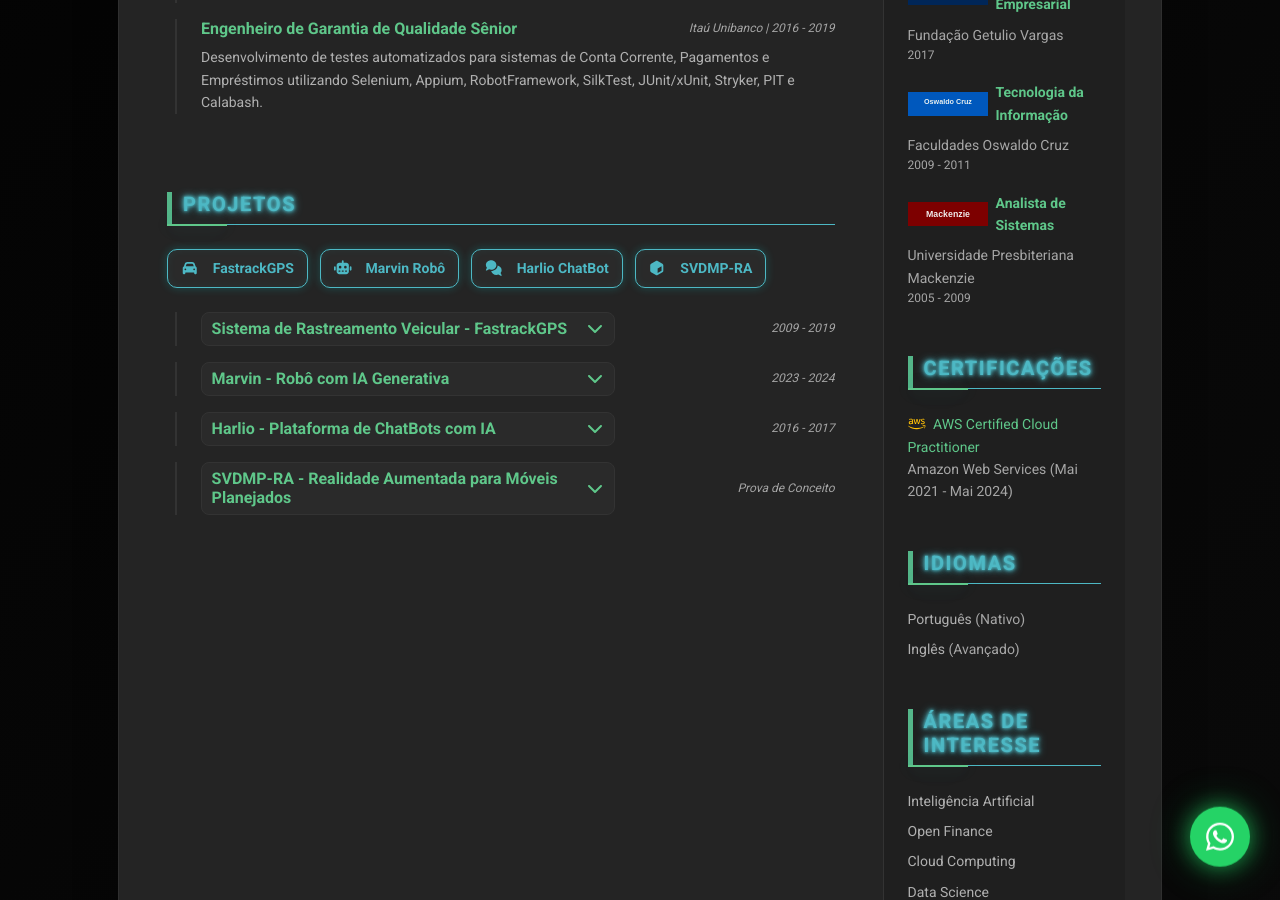
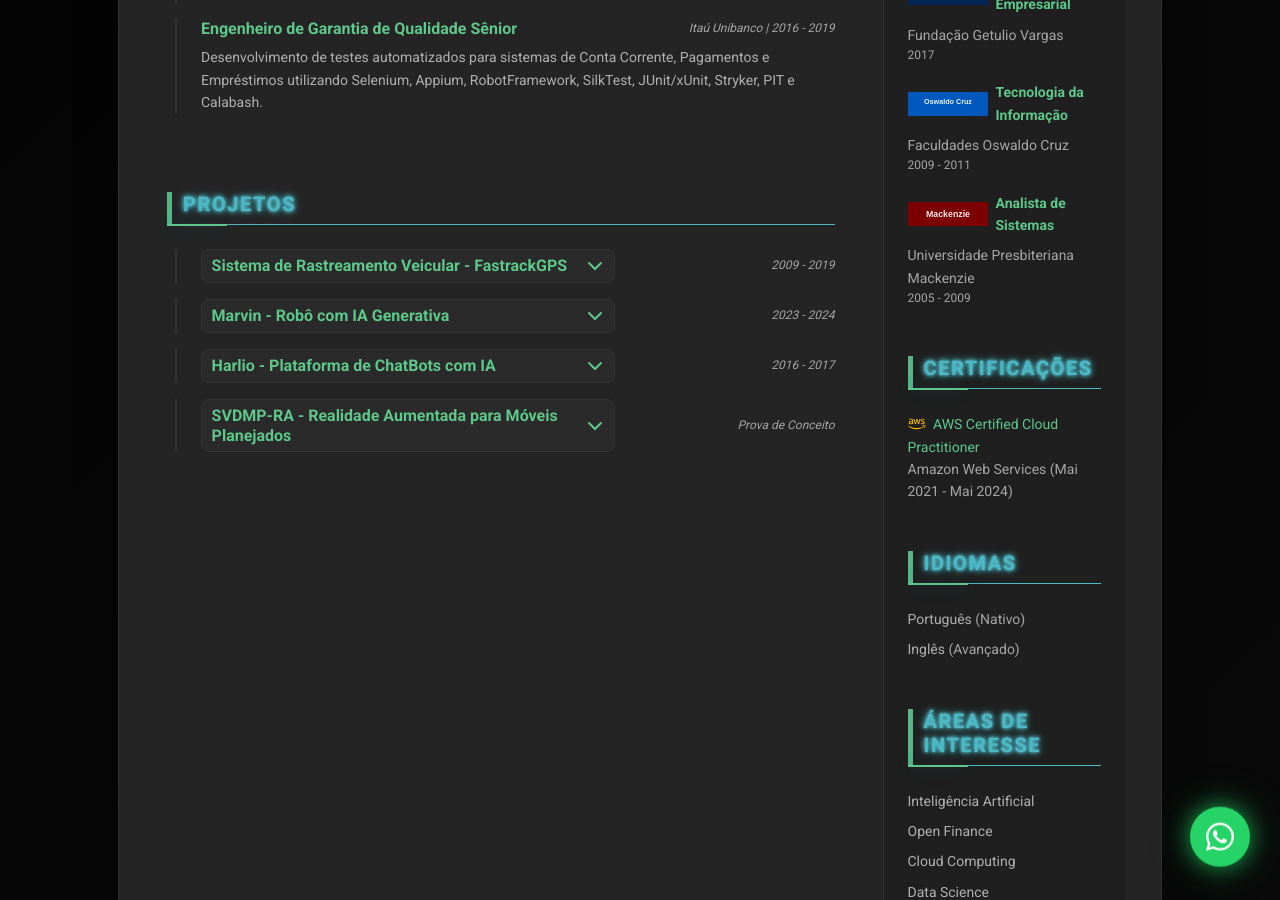
Before and after one commit to marvinmvns/cv2, a Jekyll site: the page index.html, which Jekyll copies as it is, in a window 1280 px wide and 900 px high, scrolled down 1479 px. Built offline with Jekyll 4.4.1, drawn with Linux system fonts in a browser that asks for light colours; nearby versions of some CDN libraries; library files that are not in the unit come from our copies.

Commit message:
refactor: remove quick action buttons from projects section
- Remove projects-buttons-container div with all quick action buttons
- Projects now only accessible via toggle buttons in their titles
- Cleaner, more streamlined interface
- Reduces visual clutter in projects section
- Users can still expand/collapse each project individually

🤖 Generated with [Claude Code](https://claude.com/claude-code)

Co-Authored-By: Claude <noreply@anthropic.com>

```diff
--- a/index.html
+++ b/index.html
@@ -169,25 +169,6 @@
 
 								<section class="projects-section py-3" aria-label="Projetos">
 								<h3 class="text-uppercase resume-section-heading mb-4">Projetos</h3>
-
-                    <div class="projects-buttons-container mb-4" aria-label="Ações rápidas dos projetos">
-                        <button type="button" data-open-project="project-fastrackgps">
-                            <i class="fas fa-car me-2" aria-hidden="true"></i>
-                            <span class="visually-hidden">Abrir detalhes do projeto </span>FastrackGPS
-                        </button>
-                        <button type="button" data-open-project="project-marvin">
-                            <i class="fas fa-robot me-2" aria-hidden="true"></i>
-                            <span class="visually-hidden">Abrir detalhes do projeto </span>Marvin Robô
-                        </button>
-                        <button type="button" data-open-project="project-harlio">
-                            <i class="fas fa-comments me-2" aria-hidden="true"></i>
-                            <span class="visually-hidden">Abrir detalhes do projeto </span>Harlio ChatBot
-                        </button>
-                        <button type="button" data-open-project="project-svdmpra">
-                            <i class="fas fa-cube me-2" aria-hidden="true"></i>
-                            <span class="visually-hidden">Abrir detalhes do projeto </span>SVDMP-RA
-                        </button>
-                    </div>
 
 									<div class="item mb-3 project-card">
 										<div class="item-heading row align-items-center mb-2">
```
